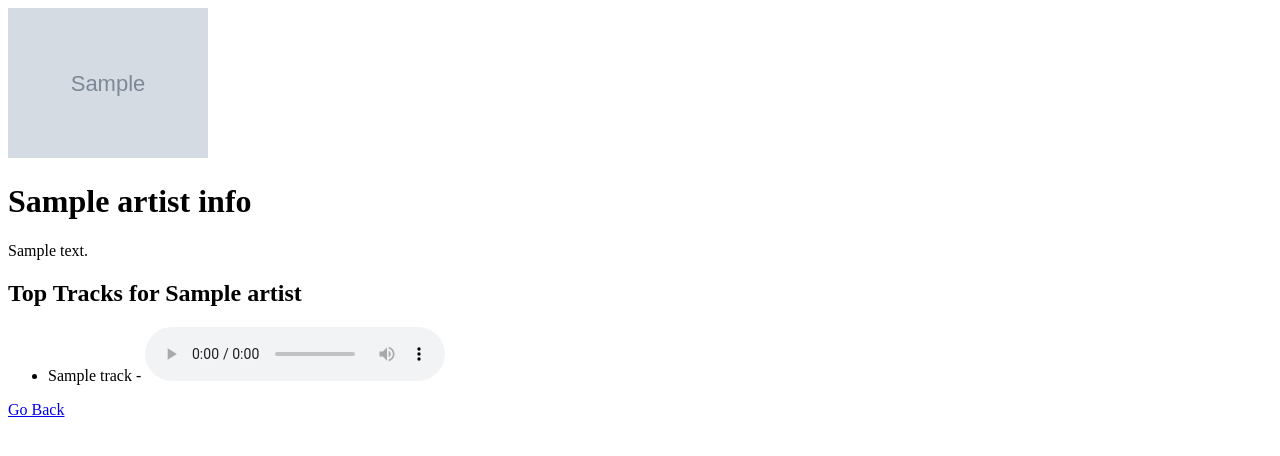
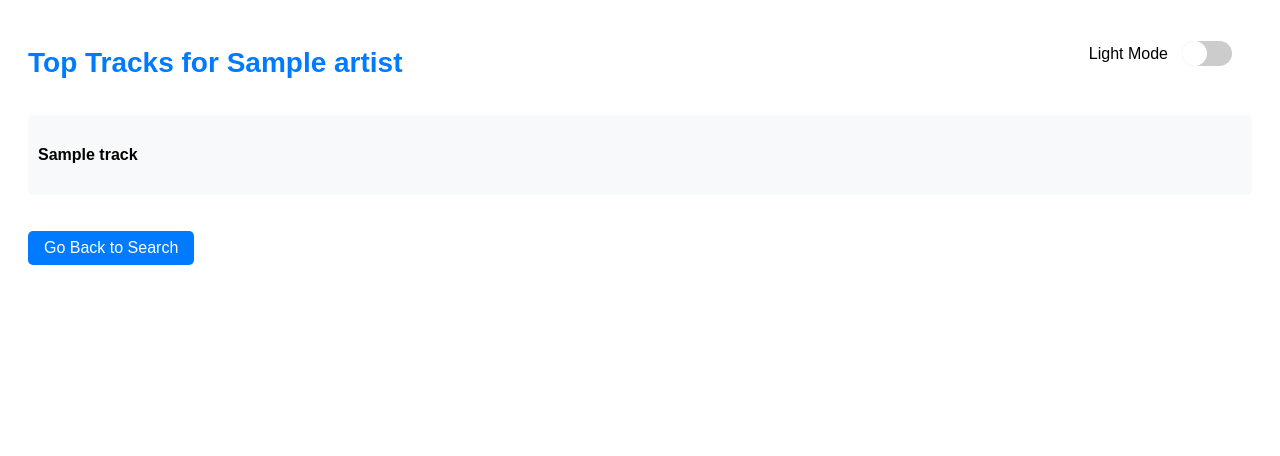
Before and after one commit to MooseFaceKilla/song-player-test, a Flask app: template templates/top_tracks.html in a window 1280 px wide. Shown: the top 456 px of the page. Run offline with Flask 3, Linux system fonts and the light colour scheme; the template is opened without the code that fills it: most values are stand-ins (such as "Sample title", 1, 10 or a date in 2020); grey boxes marked "Sample" are stand-in pictures.

Commit message:
Update top_tracks.html

```diff
--- a/templates/top_tracks.html
+++ b/templates/top_tracks.html
@@ -4,21 +4,177 @@
     <meta charset="UTF-8">
     <meta name="viewport" content="width=device-width, initial-scale=1.0">
     <title>Top Tracks</title>
+    <style>
+        body {
+            font-family: Arial, sans-serif;
+            padding: 20px;
+            transition: background-color 0.3s ease, color 0.3s ease; /* Smooth transition for mode change */
+        }
+
+        .container {
+            display: flex;
+            justify-content: space-between;
+            align-items: center;
+            position: relative;
+        }
+
+        .mode-switch {
+            display: flex;
+            align-items: center;
+            color: #fff;
+            position: absolute;
+            top: 10px;
+            right: 10px; /* Adjusted position for top right corner */
+        }
+
+        .mode-switch input[type="checkbox"] {
+            appearance: none;
+            width: 50px;
+            height: 25px;
+            background-color: #ccc;
+            border-radius: 25px;
+            position: relative;
+            outline: none;
+            cursor: pointer;
+            margin-right: 10px;
+        }
+
+        .mode-switch input[type="checkbox"]::before {
+            content: "";
+            width: 25px;
+            height: 25px;
+            background-color: #fff;
+            border-radius: 50%;
+            position: absolute;
+            top: 0;
+            left: 0;
+            transform: translateX(0);
+            transition: transform 0.3s ease, background-color 0.3s ease; /* Smooth transition for mode switch */
+        }
+
+        .mode-switch input[type="checkbox"]:checked::before {
+            transform: translateX(25px); /* Slide to the right for dark mode */
+            background-color: #aaa; /* Grey color for slider circle in dark mode */
+        }
+
+        .mode-label {
+            margin-right: 10px;
+            color: #000; /* Black color for Light Mode text */
+        }
+
+        h1 {
+            color: #007bff;
+            font-size: 28px;
+            margin-bottom: 20px;
+        }
+
+        ul {
+            list-style-type: none;
+            padding: 0;
+        }
+
+        li {
+            margin-bottom: 15px;
+            display: flex;
+            align-items: center;
+            height: 60px;
+            border-radius: 5px;
+            background-color: #f8f9fa; /* Light gray background in light mode */
+            padding: 10px;
+        }
+
+        li:hover {
+            background-color: #e9ecef; /* Lighter gray on hover */
+        }
+
+        .audio-wrapper {
+            margin-left: 20px;
+            flex: 1;
+        }
+
+        .audio-wrapper audio {
+            width: 100%;
+        }
+
+        .song-name {
+            font-weight: bold;
+        }
+
+        .go-back-button {
+            display: inline-block;
+            padding: 8px 16px;
+            background-color: #007bff;
+            color: #fff;
+            border: none;
+            border-radius: 5px;
+            cursor: pointer;
+            text-decoration: none;
+            margin-top: 20px;
+            transition: background-color 0.3s ease;
+        }
+
+        .go-back-button:hover {
+            background-color: #0056b3;
+        }
+
+        /* Dark mode styles */
+        body.dark-mode {
+            background-color: #1c1c1c; /* Dark background color */
+            color: #fff; /* Text color */
+        }
+
+        body.dark-mode .mode-switch input[type="checkbox"] {
+            background-color: #666; /* Dark background for switch */
+        }
+
+        body.dark-mode .mode-switch input[type="checkbox"]::before {
+            background-color: #333; /* Dark color for switch slider */
+        }
+
+        body.dark-mode .mode-switch input[type="checkbox"]:checked::before {
+            background-color: #aaa; /* Grey color for slider circle in dark mode */
+        }
+
+        body.dark-mode li {
+            background-color: #333; /* Dark background for song boxes */
+            color: #fff; /* Light text color for song names in dark mode */
+        }
+    </style>
 </head>
 <body>
-{% if artist_info %}
-    <img src="{{ artist_info['image'] }}" alt="Artist Image" style="max-width: 200px;">
-    <h1>{{ artist_info['name'] }}</h1>
-    <p>{{ artist_info['description'] }}</p>
-{% else %}
-    <h1>No Artist Information Available</h1>
-{% endif %}
-<h2>Top Tracks for {{ artist }}</h2>
+<div class="container">
+    <h1>Top Tracks for {{ artist }}</h1>
+    <div class="mode-switch">
+        <label class="mode-label" for="mode-toggle">Light Mode</label>
+        <input type="checkbox" id="mode-toggle">
+    </div>
+</div>
 <ul>
     {% for track in tracks %}
-    <li>{{ track['name'] }} - <audio controls><source src="{{ track['preview_url'] }}" type="audio/mpeg"></audio></li>
+    <li>
+        <span class="song-name">{{ track['name'] }}</span>
+        {% if track['preview_url'] %}<div class="audio-wrapper"><audio controls><source src="{{ track['preview_url'] }}" type="audio/mpeg"></audio></div>{% endif %}
+    </li>
     {% endfor %}
 </ul>
-<a href="/">Go Back</a>  <!-- Add a link to go back to the home page -->
+<a href="/searchByArtistName" class="go-back-button">Go Back to Search</a>
+
+<script>
+    const modeToggle = document.getElementById('mode-toggle');
+    const body = document.body;
+
+    modeToggle.addEventListener('change', () => {
+        body.classList.toggle('dark-mode', modeToggle.checked);
+        if (modeToggle.checked) {
+            document.querySelector('.mode-label').textContent = 'Dark Mode';
+            document.querySelector('.mode-label').style.color = '#fff'; // Dark mode text color
+            document.querySelector('.mode-switch input[type="checkbox"]::before').style.backgroundColor = '#333'; // Dark mode slider color
+        } else {
+            document.querySelector('.mode-label').textContent = 'Light Mode';
+            document.querySelector('.mode-label').style.color = '#000'; // Light mode text color
+            document.querySelector('.mode-switch input[type="checkbox"]::before').style.backgroundColor = '#fff'; // Light mode slider color
+        }
+    });
+</script>
 </body>
 </html>
```
